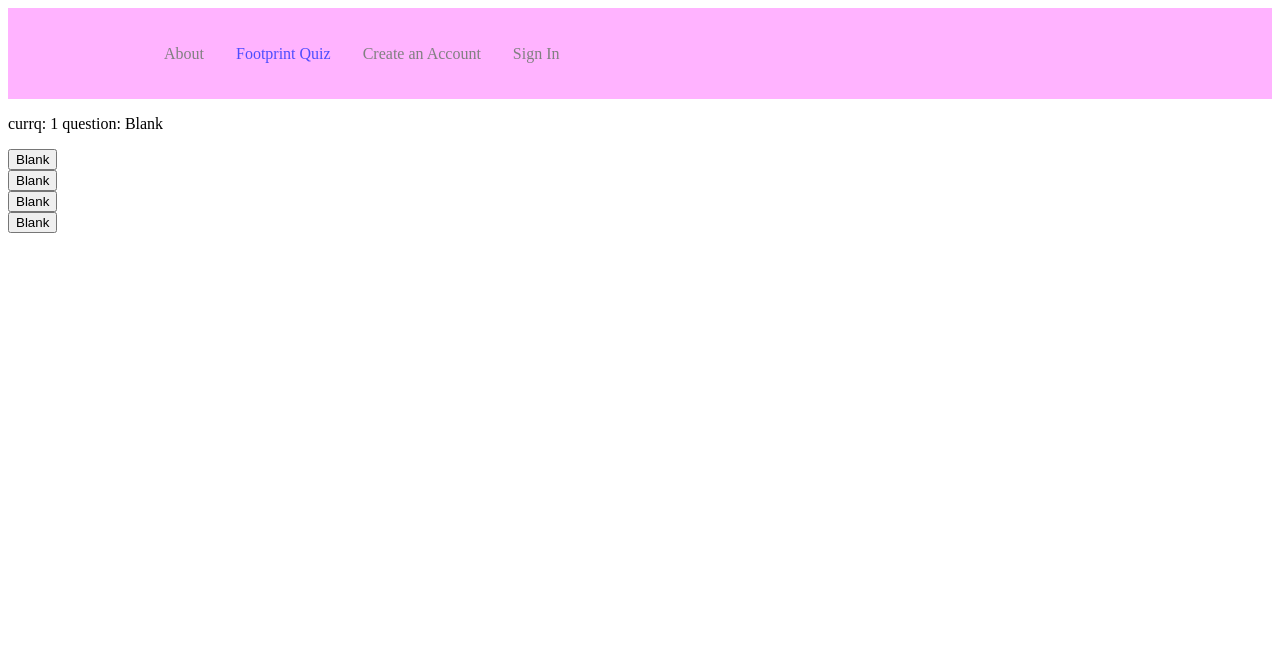
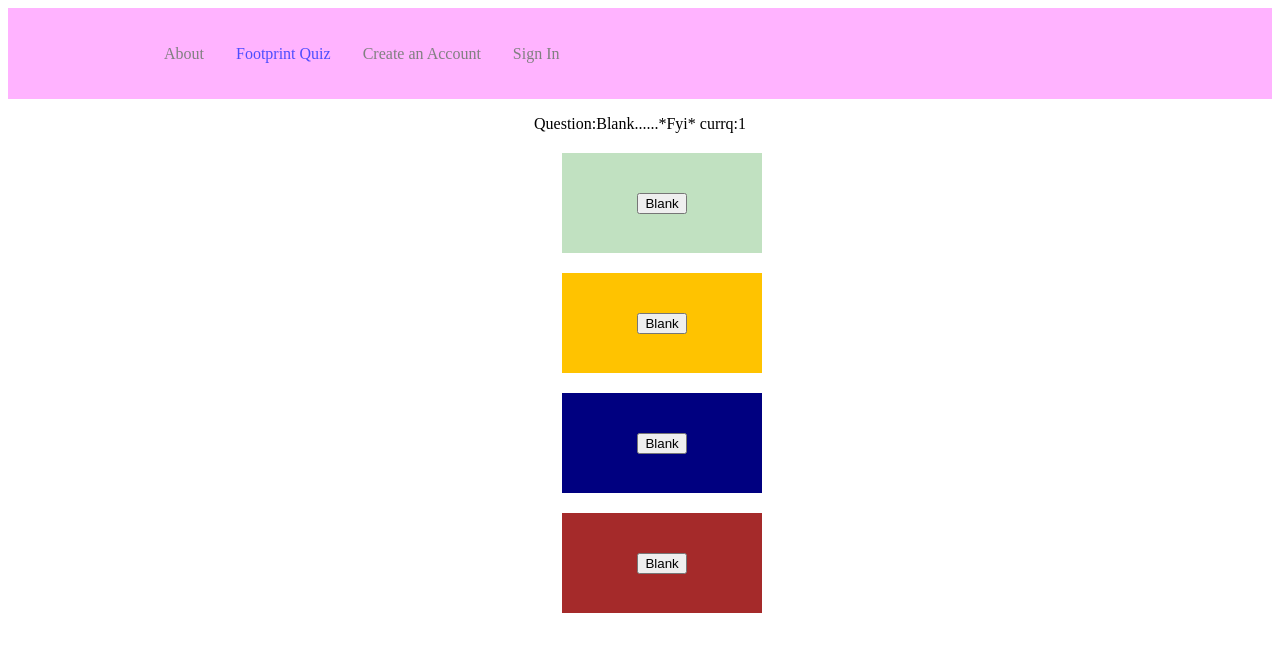
Before and after one commit to BenjaminLe1/SimpleCarbonTracker, a React (Create React App) app in the folder frontend/: page /quiz in a window 1280 px wide. Shown: the top 652 px of the page. Built offline with nearby package versions, Linux system fonts and the light colour scheme; no server answers.

Commit message:
Question/Answer Frontend Finished

```diff
--- a/frontend/src/pages/quiz.js
+++ b/frontend/src/pages/quiz.js
@@ -1,82 +1,116 @@
-import React from "react";
-import axios from "axios"
-export default class Quiz extends React.Component {
+import React, {useEffect, useState} from 'react';
+import axios from 'axios'
 
-  constructor() {
-    super();
-    this.state = {
-      currq: 1,
-      question: "Blank",
-      ans1: "Blank",
-      ans2: "Blank",
-      ans3: "Blank",
-      ans4: "Blank"
+function Quiz() {
+  //onClick you have to iterate to the next quiz Component using the map function. Also delete and store the current question
+  //and response to the the question.
+
+  //for the question components pass the questions props. The props passed will be from the sequal table of questions.
+  //so I think we would pass a new question each time by iterating through the sequal table and this would allow us to get
+  // the next question when they click their answer
+  const [currq, setCurrq] = useState(1)
+  const [question, setQuestion] = useState("Blank");
+  const [ans1, setAns1] = useState("Blank");
+  const [ans2, setAns2] = useState("Blank");
+  const [ans3, setAns3] = useState("Blank");
+  const [ans4, setAns4] = useState("Blank");
+
+  const getQ=async()=>{
+    const response = await axios.get("http://localhost:4000/get_currq", {params : {currq: currq}});
+    setQuestion(response.data[0].Question_Text);
+    setAns1(response.data[0].Answer_Text);
+    setAns2(response.data[1].Answer_Text);
+    setAns3(response.data[2].Answer_Text);
+    setAns4(response.data[3].Answer_Text);
+    console.log(question,ans1,ans2,ans3,ans4);
   }
-  }
-  //const [currqState, setCurrqState] = useState(1)
-
-    /* useEffect = () => {
-      fetch('http://localhost:4000/Quiz')
-          .then((response) => response.json())
-          .then((data) => {
-            this.setState({...this.state, question: data[0].Question_Text})
-            this.setState({...this.state, ans1: data[0].Answer_Text})
-            this.setState({...this.state, ans2: data[0].Answer_Text})
-            this.setState({...this.state, ans3: data[0].Answer_Text})
-            this.setState({...this.state, ans4: data[0].Answer_Text})
-            console.log(data)
-
-          })
-          .catch((err) => {
-            console.log(err.message);
+  useEffect(() => {
+    getQ()
   });
-  }; */
-  testGet() {
-    console.log("IN testGet")
-    axios
-      .get("http://localhost:4000/Quiz", {
-        currq: this.state.currq
-      })
-      .then(data => {
-        console.log(data)
-        this.setState({question: data[0].Question_Text})
-      })
-  }
-  handleSubmit = event => {
-    event.preventDefault();
-    axios
-      .post("http://localhost:4000/get_currq", {
-        currq: this.state.currq
-      })
-      .then(res => {
-        console.log(res)
-      })
-      this.increaseCount()
-      this.testGet()
+  function increaseCurrq() {
+    setCurrq(currq + 1)
+    //postQ()
+    getQ()
   }
 
-  increaseCount = () => {
-    return this.setState({...this.state, currq: this.state.currq + 1});
-  }
-  render() {
+  //SELECT idAnswer From SimpleCarbonTracker.QuestionAnswer WHERE idQuestion = 193
+  //SELECT Answer_Text FROM SimpleCarbonTracker.QuestionAnswer WHERE idAnswer = (?)
+
   return (
-      <div className="Quiz">
-        <form onSubmit={this.handleSubmit}>
-            <p> currq: {this.state.currq} question: {this.state.question} </p>
-                  <div>
-                      <button type="submit">{this.state.ans1}</button>
+      <div classname="Quiz">
+          <p style={paraStyle}> Question:{question}......*Fyi* currq:{currq} </p>
+            <ol style={listStyle}>
+                <div style={answerStyle1}>
+                    <button onClick={increaseCurrq}>{ans1}</button>
                 </div>
-                  <div>
-                      <button type="submit">{this.state.ans2}</button>
+                <div style={answerStyle2}>
+                    <button onClick={increaseCurrq}>{ans2}</button>
                 </div>
-                  <div>
-                      <button type="submit">{this.state.ans3}</button>
+                <div style={answerStyle3}>
+                    <button onClick={increaseCurrq}>{ans3}</button>
                 </div>
-                  <div>
-                      <button type="submit">{this.state.ans4}</button>
+                <div style={answerStyle4}>
+                    <button onClick={increaseCurrq}>{ans4}</button>
                 </div>
-          </form>
+            </ol>
       </div>
   );
 }
+export default Quiz;
+
+
+
+//CSS
+
+const paraStyle = {
+  display: "block",
+  textAlign: "center"
 }
+
+const listStyle= {
+  textAlign: "center"
+}
+
+const answerStyle1 ={
+  display: "flex",
+  alignItems: "center",
+  justifyContent: "center",
+  marginLeft: "42%",
+  backgroundColor: "#C1E1C1",
+  width: "200px",
+  height: "100px",
+  marginTop: "20px"
+}
+
+const answerStyle2 ={
+  display: "flex",
+  alignItems: "center",
+  justifyContent: "center",
+  marginLeft: "42%",
+  backgroundColor: "#FFC300",
+  width: "200px",
+  height: "100px",
+  marginTop: "20px"
+}
+
+const answerStyle3 ={
+  display: "flex",
+  alignItems: "center",
+  justifyContent: "center",
+  marginLeft: "42%",
+  backgroundColor: "navy",
+  width: "200px",
+  height: "100px",
+  marginTop: "20px"
+}
+
+const answerStyle4 ={
+  display: "flex",
+  alignItems: "center",
+  justifyContent: "center",
+  marginLeft: "42%",
+  backgroundColor: "brown",
+  width: "200px",
+  height: "100px",
+  marginTop: "20px"
+}
```
Also changed, not shown: 1 other file (tests, documents, lock files or other folders). Lines whose indentation alone changed are shown as unchanged.
